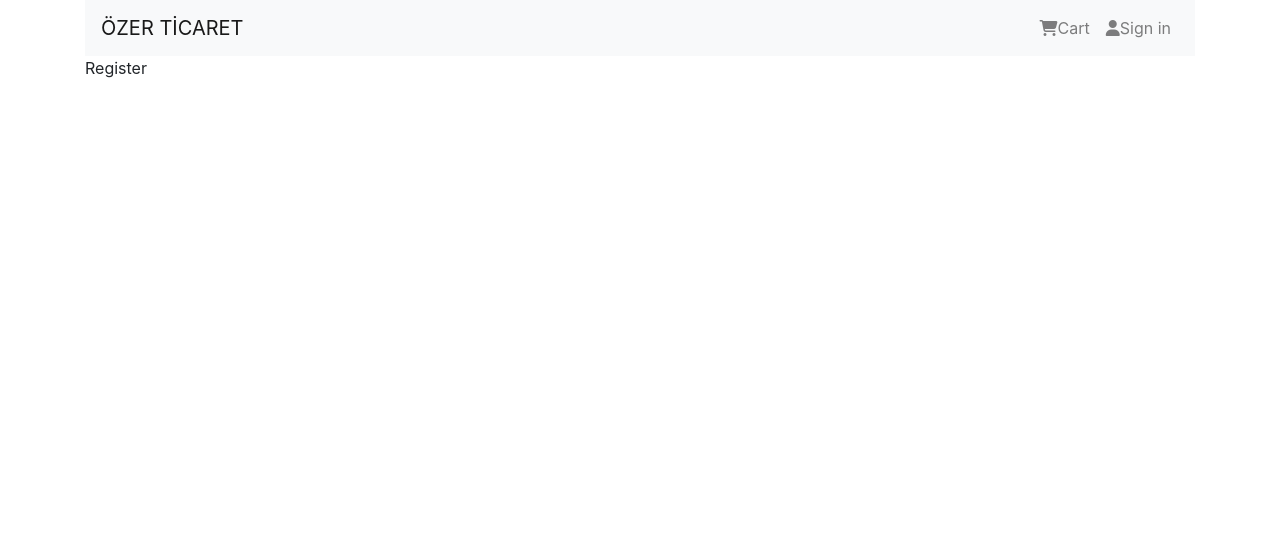
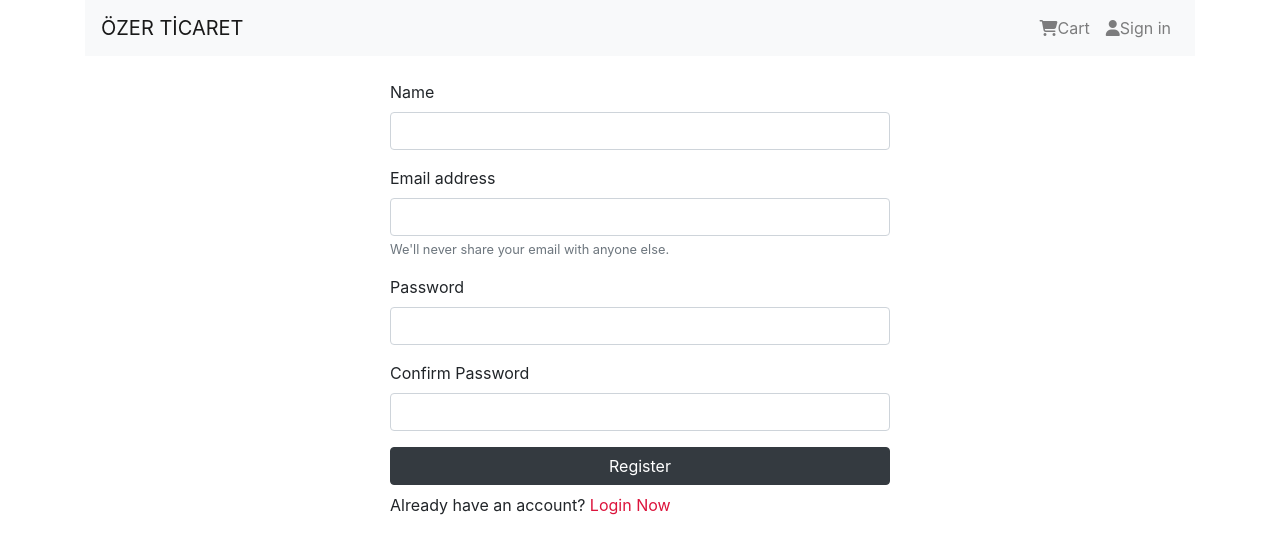
Before and after one commit to ayhan168585/nextjs-ecommerce, a Next.js app: page /register in a window 1280 px wide. Shown: the top 554 px of the page. Built offline with nearby package versions, Linux system fonts and the light colour scheme.

Commit message:
04.11.2021-15:39

```diff
--- a/pages/register.js
+++ b/pages/register.js
@@ -1,9 +1,58 @@
-const Register=()=>{
-    return(
-        <div>
-            Register
+import Head from "next/head";
+import Link from "next/link";
+const Register = () => {
+  return (
+    <div>
+      <Head>
+        <title>Register Page</title>
+      </Head>
+      <form className="mx-auto my-4" style={{maxWidth:"500px"}}>
+        <div className="form-group">
+          <label htmlFor="name">Name</label>
+          <input
+            type="text"
+            className="form-control"
+            id="name"
+            aria-describedby="nameHelp"
+          />
+
         </div>
-    )
-}
+        <div className="form-group">
+          <label htmlFor="exampleInputEmail1">Email address</label>
+          <input
+            type="email"
+            className="form-control"
+            id="exampleInputEmail1"
+            aria-describedby="emailHelp"
+          />
+          <small id="emailHelp" className="form-text text-muted">
+            We'll never share your email with anyone else.
+          </small>
+        </div>
+        <div className="form-group">
+          <label htmlFor="exampleInputPassword1">Password</label>
+          <input
+            type="password"
+            className="form-control"
+            id="exampleInputPassword1"
+          />
+        </div>
+        <div className="form-group">
+          <label htmlFor="exampleInputPassword1">Confirm Password</label>
+          <input
+            type="password"
+            className="form-control"
+            id="exampleInputPassword2"
+          />
+        </div>
 
-export default Register
+        <button type="submit" className="btn btn-dark w-100">
+          Register
+        </button>
+        <p className="my-2">Already have an account? <Link href="/signin"><a style={{color:"crimson"}}>Login Now</a></Link></p>
+      </form>
+    </div>
+  );
+};
+
+export default Register;
```
